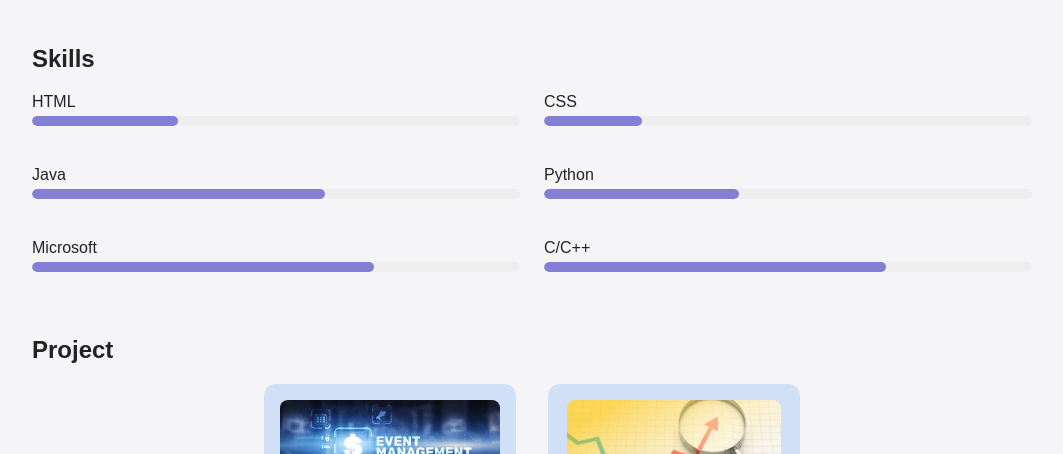
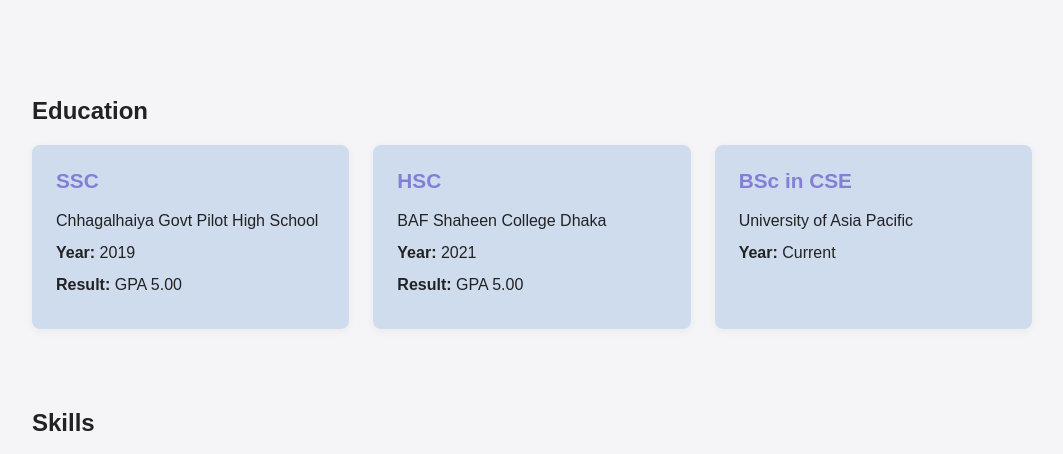
Before and after one commit to Water-Pot/Portfolio, a plain HTML site: page index.html in a window 1280 px wide. Shown: the part 1061-1515 px from the top of the page, without its empty margins (108-1171 px from the left). Drawn offline with Linux system fonts and the light colour scheme.

Commit message:
HTML & CSS

```diff
--- a/index.html
+++ b/index.html
@@ -23,6 +23,7 @@
         <ul>
           <li><a href="#hero">Home</a></li>
           <li><a href="#about">About</a></li>
+          <li><a href="#education">Education</a></li>
           <li><a href="#skills">Skills</a></li>
           <li><a href="#portfolio">Project</a></li>
           <li><a href="#contact">Contact</a></li>
@@ -71,9 +72,11 @@
         <div class="about-content">
           <div class="about-info">
             <p>I'm Md. Osman Goni, a CSE undergraduate at the University of Asia
-            Pacific skilled in <strong>C/C++,Java</strong> and <strong>Database Systems using SQL</strong>.
-            Currently expanding my skillset in web technologies including <strong>HTML</strong>  and <strong>CSS</strong>.
-            Aiming to convert innovative ideas into practical web applications that address genuine needs.</p>
+              Pacific skilled in <strong>C/C++,Java</strong> and <strong>Database Systems using SQL</strong>.
+              Currently expanding my skillset in web technologies including <strong>HTML</strong> and
+              <strong>CSS</strong>.
+              Aiming to convert innovative ideas into practical web applications that address genuine needs.
+            </p>
           </div>
           <ul class="about-list">
             <li><strong>Phone:</strong> 01889-278110</li>
@@ -84,6 +87,32 @@
 
         </div>
         <img src="image/dp5.jpeg" alt="Profile" class="about-img">
+      </div>
+    </section>
+    <!-- Add this between About and Skills sections in index.html -->
+    <!-- Add this between About and Skills sections in index.html -->
+    <section id="education">
+      <h2>Education</h2>
+      <div class="education-cards">
+        <div class="education-card">
+          <h3>SSC</h3>
+          <p>Chhagalhaiya Govt Pilot High School</p>
+          <p><strong>Year:</strong> 2019</p>
+          <p><strong>Result:</strong> GPA 5.00</p>
+        </div>
+
+        <div class="education-card">
+          <h3>HSC</h3>
+          <p>BAF Shaheen College Dhaka</p>
+          <p><strong>Year:</strong> 2021</p>
+          <p><strong>Result:</strong> GPA 5.00</p>
+        </div>
+
+        <div class="education-card">
+          <h3>BSc in CSE</h3>
+          <p>University of Asia Pacific</p>
+          <p><strong>Year:</strong> Current</p>
+        </div>
       </div>
     </section>
 
@@ -105,9 +134,9 @@
             <div class="bar-fill" style="--bar-width:60%"></div>
           </div>
         </div>
-        <div class="skill"><span>Python</span>
+        <div class="skill"><span>SQL</span>
           <div class="bar">
-            <div class="bar-fill" style="--bar-width:40%"></div>
+            <div class="bar-fill" style="--bar-width:70%"></div>
           </div>
         </div>
         <div class="skill"><span>Microsoft</span>
--- a/style.css
+++ b/style.css
@@ -200,7 +200,56 @@ section {
   margin: 0;
 }
 
+/* Add this to your style.css */
+/* Horizontal Education Cards */
+#education {
+  padding: 2rem 0;
+}
 
+.education-cards {
+  display: flex;
+  justify-content: center;
+  gap: 1.5rem;
+  flex-wrap: wrap;
+  max-width: 1000px;
+  margin: 0 auto;
+}
+
+.education-card {
+    flex: 1;
+    min-width: 250px;
+    max-width: 300px;
+    background: rgb(182 205 233 / 62%);
+    padding: 1.5rem;
+    border-radius: 8px;
+    box-shadow: 0 2px 10px rgba(0,0,0,0.05);
+}
+
+.education-card h3 {
+  color: var(--accent);
+  margin: 0 0 1rem 0;
+  font-size: 1.3rem;
+}
+
+.education-card p {
+  margin: 0.5rem 0;
+  line-height: 1.5;
+}
+
+/* Dark Mode Styles */
+.theme-toggle:checked~main .education-card {
+  background: rgba(173, 168, 255, 0.08);
+  box-shadow: 0 2px 10px rgba(0,0,0,0.1);
+}
+
+/* Responsive Styles */
+@media (max-width: 800px) {
+  .education-card {
+    min-width: 100%;
+    max-width: 350px;
+  }
+}
+/* Dark mode automatically works with inherited colors */
 .skills-list {
   display: grid;
   grid-template-columns: 1fr 1fr;
```
Lines whose indentation alone changed are shown as unchanged.
